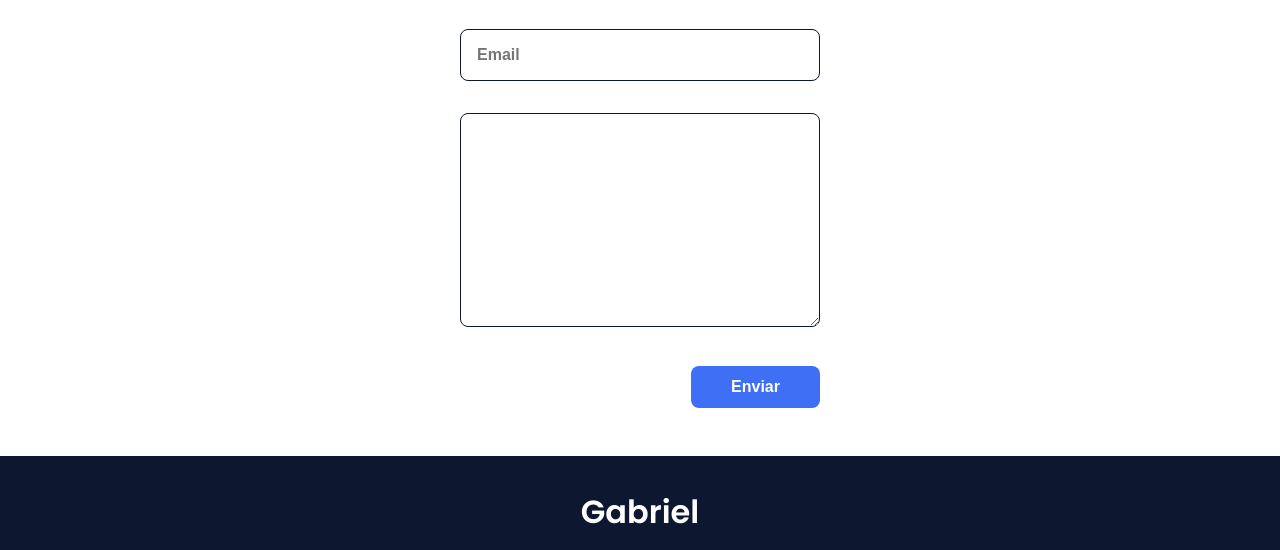
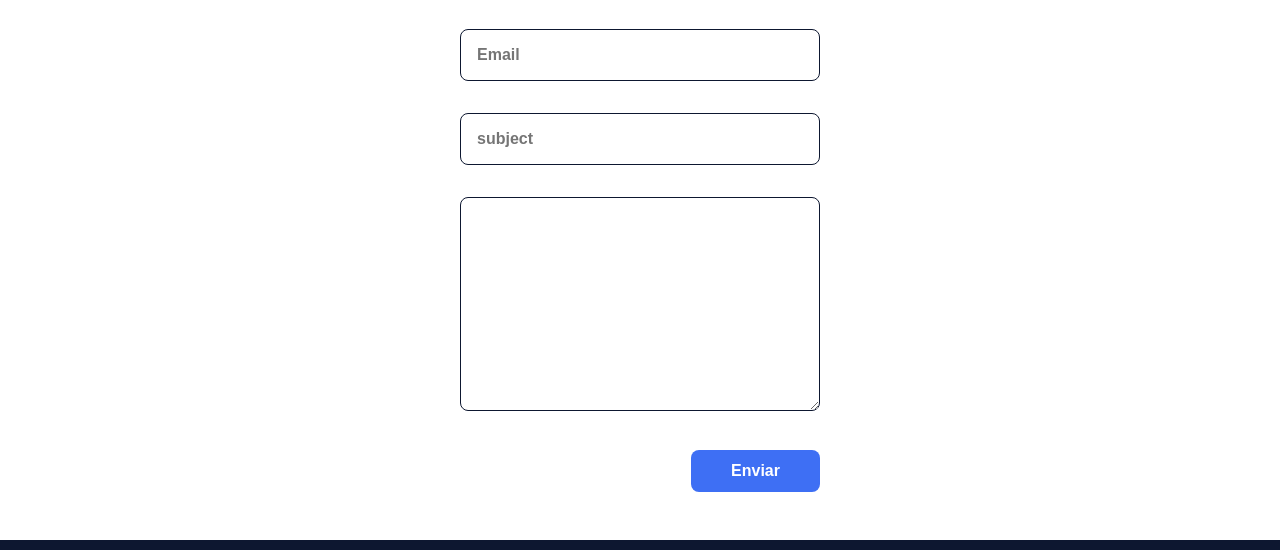
Before and after one commit to GbrlSouza/Portfolio-Gabriel-Souza, a plain HTML site: page index.html in a window 1280 px wide. Shown: the part 3020-3570 px from the top of the page. Drawn offline with nearby package versions, Linux system fonts and the light colour scheme.

Commit message:
Update index.html

```diff
--- a/index.html
+++ b/index.html
@@ -177,6 +177,7 @@
                     <form action="" class="contact__form">
                         <input type="text" placeholder="Name" class="contact__input">
                         <input type="mail" placeholder="Email" class="contact__input">
+                        <input type="text" placeholder="subject" class="contact__input">
                         <textarea name="" id="" cols="0" rows="10" class="contact__input"></textarea>
                         <input type="button" value="Enviar" class="contact__button button">
                     </form>
```
